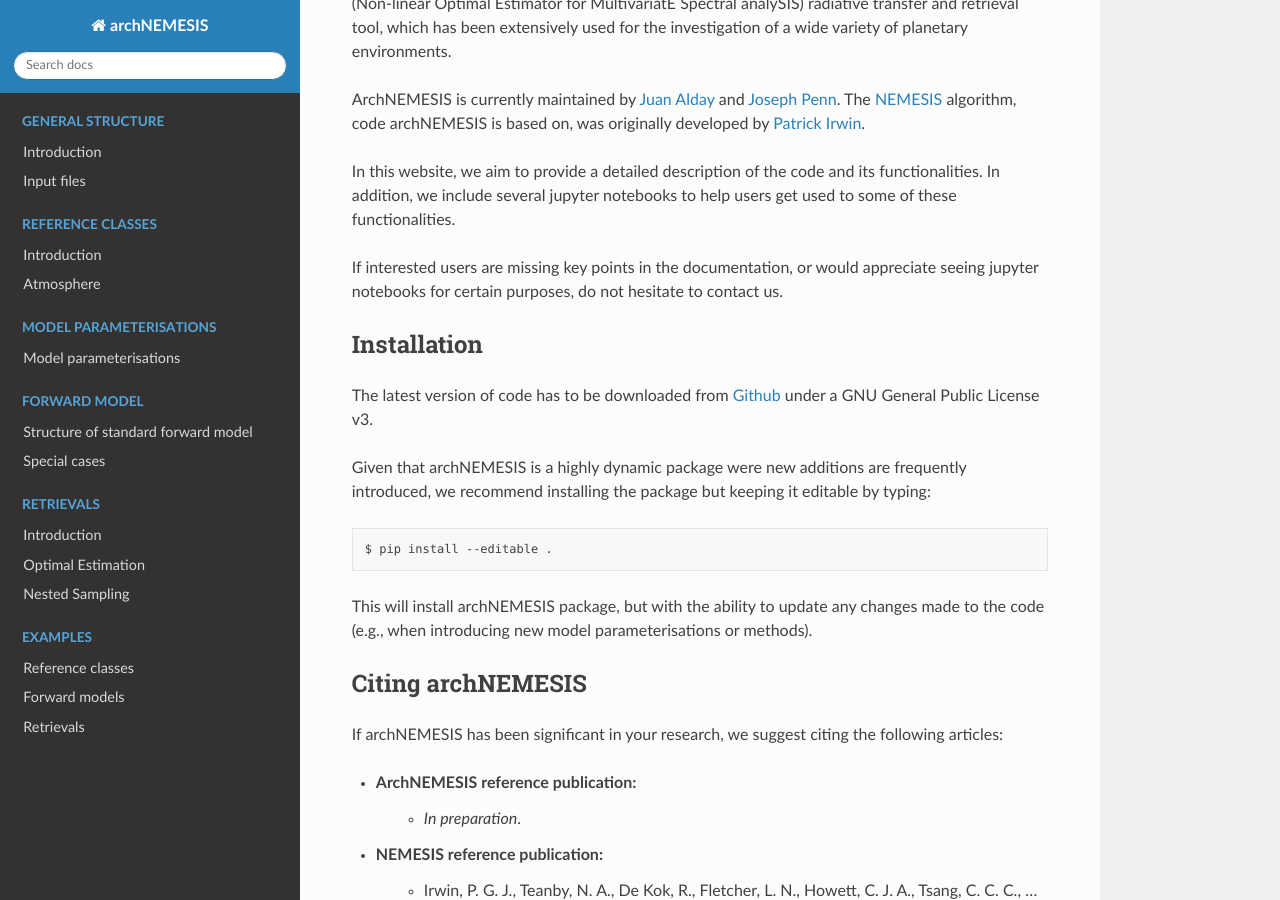
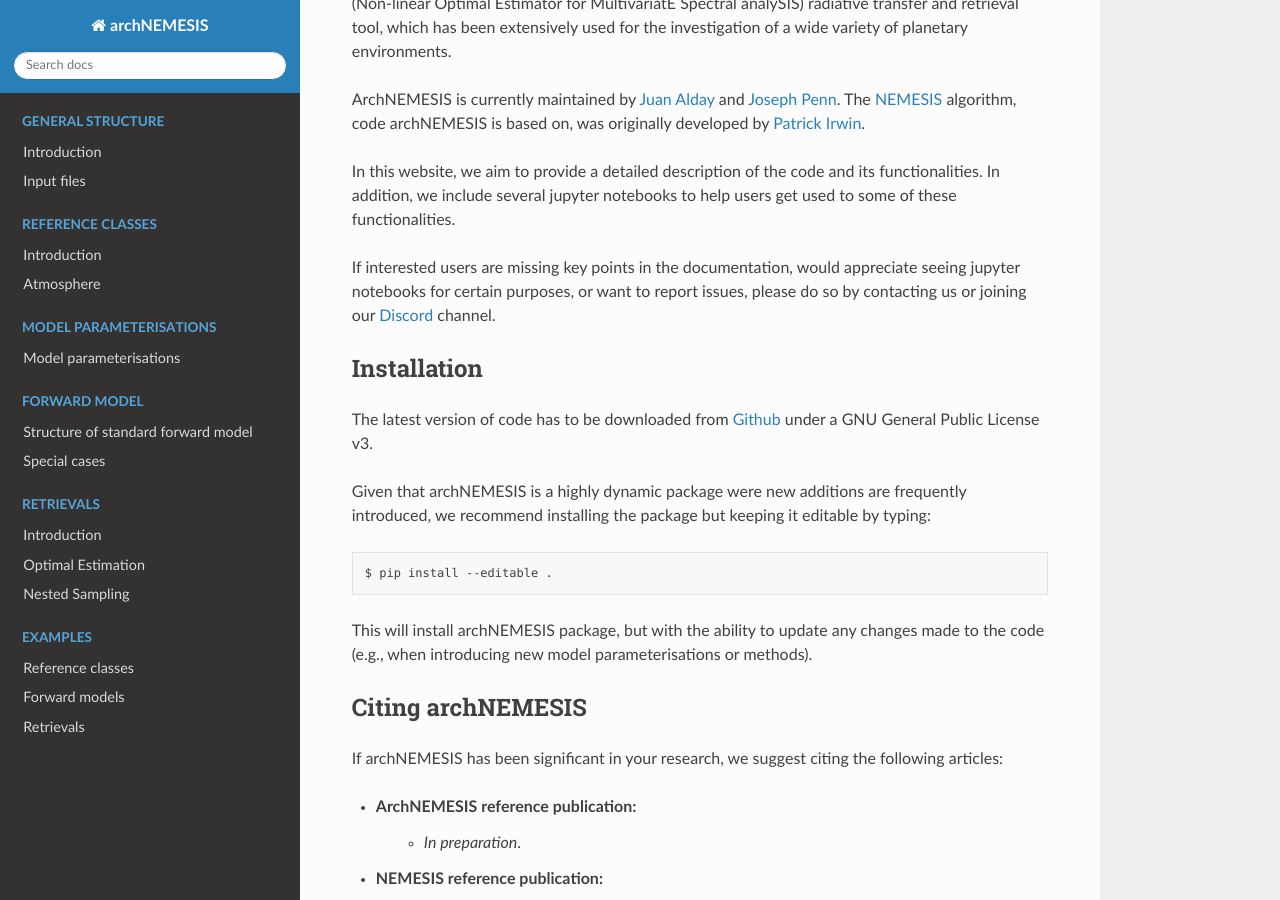
Before and after one commit to zcmcqueen/archnemesis-dist, a Sphinx documentation site: the page built from docs/index.rst, in a window 1280 px wide and 900 px high, scrolled down 309 px. Built offline with Sphinx 7.4.7 and the Read the Docs theme 3.1.0, drawn with Linux system fonts in a browser that asks for light colours; pages that are not in the unit, such as notebooks, are missing from menus.

Commit message:
Add link to discord channel

```diff
--- a/docs/index.rst
+++ b/docs/index.rst
@@ -23,8 +23,7 @@
 In this website, we aim to provide a detailed description of the code and its functionalities. In addition, we include several jupyter notebooks
 to help users get used to some of these functionalities.
 
-If interested users are missing key points in the documentation, or would appreciate seeing jupyter notebooks for certain purposes, do not
-hesitate to contact us.
+If interested users are missing key points in the documentation, would appreciate seeing jupyter notebooks for certain purposes, or want to report issues, please do so by contacting us or joining our `Discord <https://discord.gg/vhUeW5vc>`_ channel.
 
 Installation
 --------------------
```
